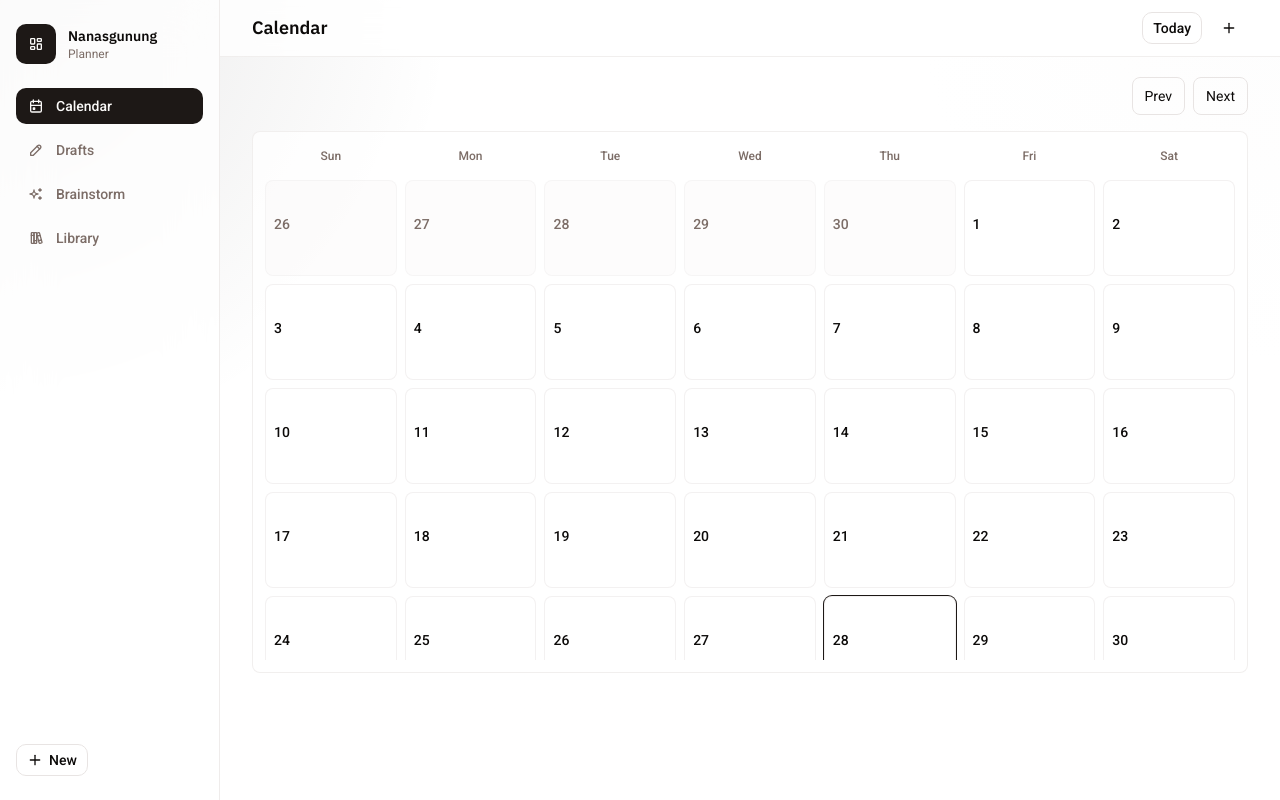
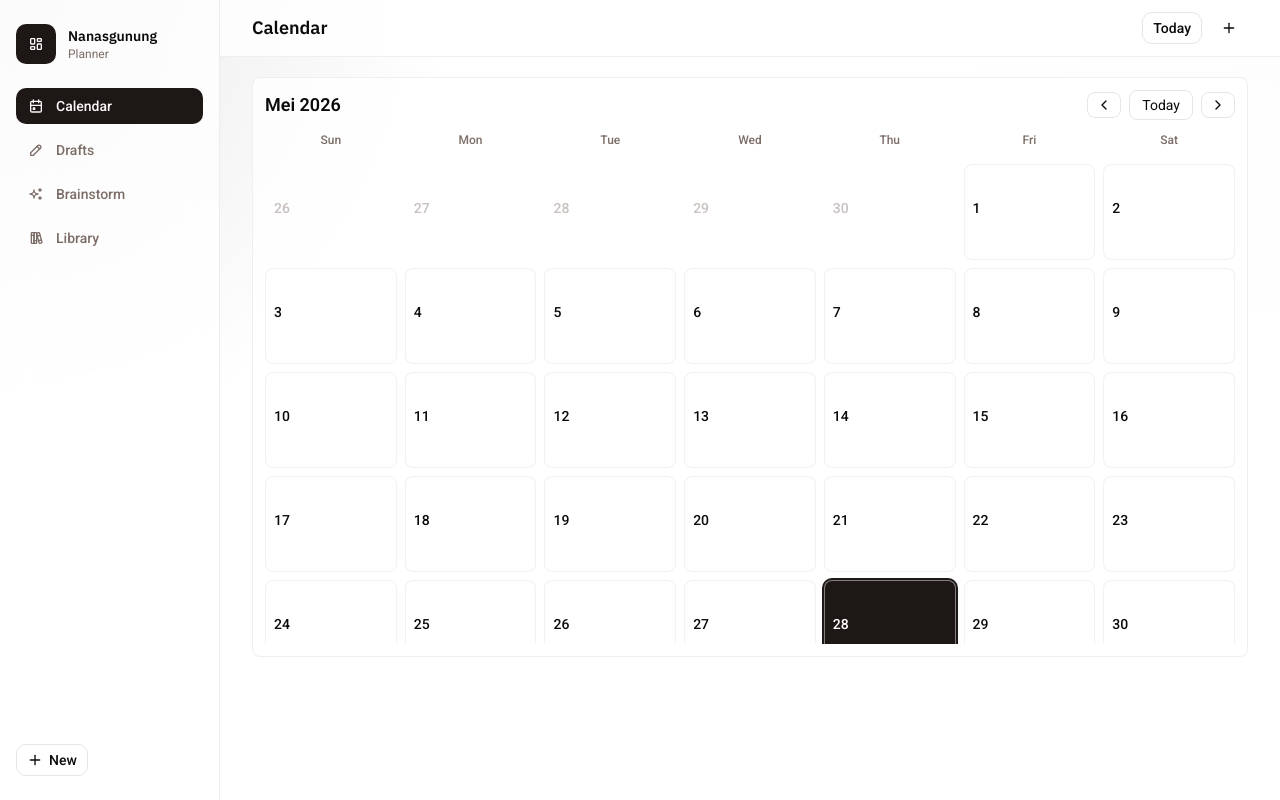
Before and after one commit to nasgunawann/nanasgunung-planner, a Next.js app: page /calendar in a window 1280 px wide. Built offline with nearby package versions, Linux system fonts and the light colour scheme.

Commit message:
feat: enhance calendar navigation with month selection and today button

```diff
--- a/src/app/(planner)/calendar/page.tsx
+++ b/src/app/(planner)/calendar/page.tsx
@@ -50,24 +50,68 @@ export default function CalendarPage() {
 
   return (
     <div className="space-y-4">
-      <div className="flex items-center justify-end gap-2">
+      <div className="rounded-md border border-border/60 bg-card/75 p-3">
+        <div className="flex items-center justify-between mb-2">
+          <h2 className="text-lg font-semibold">{monthLabel}</h2>
+
+          <div className="flex items-center gap-2">
             <button
               type="button"
+              aria-label="Previous month"
               onClick={() => setCurrentMonth((date) => subMonths(date, 1))}
-          className="rounded-md border border-border px-3 py-2 text-sm"
+              className="rounded-md border border-border px-2 py-1 text-sm"
             >
-          Prev
+              <svg
+                xmlns="http://www.w3.org/2000/svg"
+                className="h-4 w-4"
+                viewBox="0 0 24 24"
+                fill="none"
+                stroke="currentColor"
+              >
+                <path
+                  strokeWidth="2"
+                  strokeLinecap="round"
+                  strokeLinejoin="round"
+                  d="M15 18l-6-6 6-6"
+                />
+              </svg>
             </button>
+
             <button
               type="button"
+              aria-label="Today"
+              onClick={() => {
+                const now = new Date();
+                setCurrentMonth(new Date(now.getFullYear(), now.getMonth(), 1));
+              }}
+              className="rounded-md border border-border px-3 py-1 text-sm"
+            >
+              Today
+            </button>
+
+            <button
+              type="button"
+              aria-label="Next month"
               onClick={() => setCurrentMonth((date) => addMonths(date, 1))}
-          className="rounded-md border border-border px-3 py-2 text-sm"
+              className="rounded-md border border-border px-2 py-1 text-sm"
             >
-          Next
+              <svg
+                xmlns="http://www.w3.org/2000/svg"
+                className="h-4 w-4"
+                viewBox="0 0 24 24"
+                fill="none"
+                stroke="currentColor"
+              >
+                <path
+                  strokeWidth="2"
+                  strokeLinecap="round"
+                  strokeLinejoin="round"
+                  d="M9 6l6 6-6 6"
+                />
+              </svg>
             </button>
           </div>
-
-      <div className="rounded-md border border-border/60 bg-card/75 p-3">
+        </div>
         <div className="grid grid-cols-7 gap-2">
           {weekDays.map((day) => (
             <div
@@ -95,8 +139,10 @@ export default function CalendarPage() {
                     "min-h-24 rounded-md border p-2 text-left text-sm transition-colors",
                     activeMonth
                       ? "border-border/50 bg-background"
-                      : "border-border/30 bg-muted/20 text-muted-foreground",
-                    isToday(date) ? "ring-1 ring-primary" : "",
+                      : "border-border/10 bg-muted/5 text-muted-foreground/60 opacity-70",
+                    isToday(date)
+                      ? "ring-2 ring-primary bg-primary text-white shadow-md"
+                      : "",
                   ].join(" ")}
                 >
                   <div className="flex items-center justify-between gap-2">
```
Lines whose indentation alone changed are shown as unchanged.
